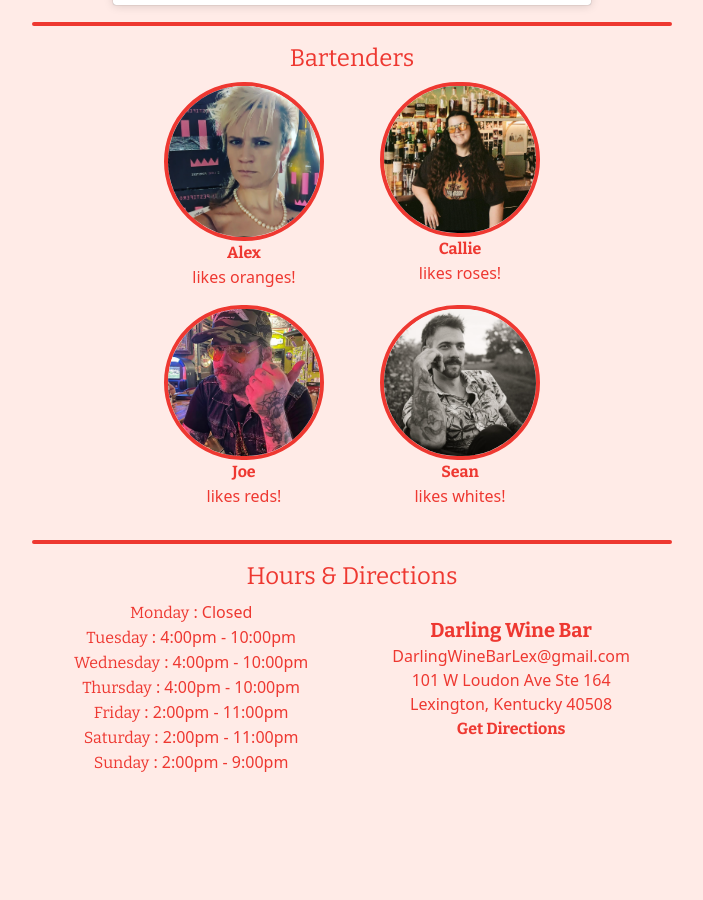
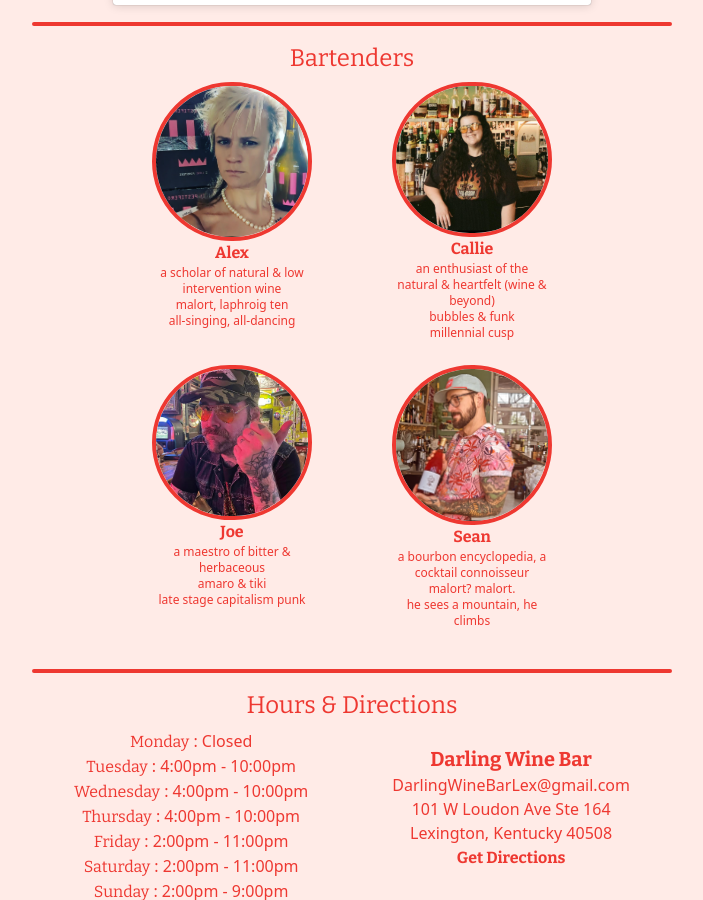
Before and after one commit to darlingwine/darlingwine.github.io, a Jekyll site: the page built from index.md, in a window 1280 px wide and 900 px high, scrolled down 2996 px. Shown: the whole window, without its empty margins (288-991 px from the left). Built offline with Jekyll 4.4.1, drawn with Linux system fonts in a browser that asks for light colours; nearby versions of some CDN libraries; a script that is not in the unit is left out; before the commit the page ends 3827 px from its top, so only the background shows below that.

Commit message:
are you silly? I'm still gonna send it

```diff
--- a/_data/winebar.yml
+++ b/_data/winebar.yml
@@ -23,13 +23,33 @@
 # when modifying this data please upload a new photo to /assets/img/bartenders with the format Name.png to match the bartenders name here
 bartenders:
   - name: Alex
-    tidbit: likes oranges!
+    tidbit: >-
+      a scholar of natural & low intervention wine
+      <br/>
+      malort, laphroig ten
+      <br/>
+      all-singing, all-dancing
   - name: Callie
-    tidbit: likes roses!
+    tidbit: >-
+      an enthusiast of the natural & heartfelt (wine & beyond)
+      <br/>
+      bubbles & funk
+      <br/>
+      millennial cusp
   - name: Joe
-    tidbit: likes reds!
+    tidbit: >-
+      a maestro of bitter & herbaceous
+      <br/>
+      amaro & tiki
+      <br />
+      late stage capitalism punk
   - name: Sean
-    tidbit: likes whites!
+    tidbit: >-
+      a bourbon encyclopedia, a cocktail connoisseur
+      <br/>
+      malort? malort.
+      <br/>
+      he sees a mountain, he climbs
 
 email: DarlingWineBarLex@gmail.com
 
--- a/_includes/bartenders.html
+++ b/_includes/bartenders.html
@@ -3,7 +3,7 @@
 
     <div class="flex flex-wrap justify-center">
         {% for bartender in site.data.winebar.bartenders %}
-        <div class="flex flex-col items-center px-7 pb-4">
+        <div class="flex flex-col items-center px-1 md:w-1/2 pb-6">
             {% capture bartender_photo_url
             %}/assets/img/bartenders/{{bartender.name}}.png {% endcapture %}
             <img
@@ -11,8 +11,9 @@
                 class="rounded-full border-4 border-[#ee3831] w-40"
             />
             <h3 class="bitter-font font-bold">{{bartender.name}}</h3>
-            <p>{{bartender.tidbit}}</p>
+            <p class="text-xs w-2/3">{{bartender.tidbit}}</p>
         </div>
         {% endfor %}
     </div>
 </section>
+</section>
```
Also changed, not shown: assets/img/bartenders/Sean.png.
